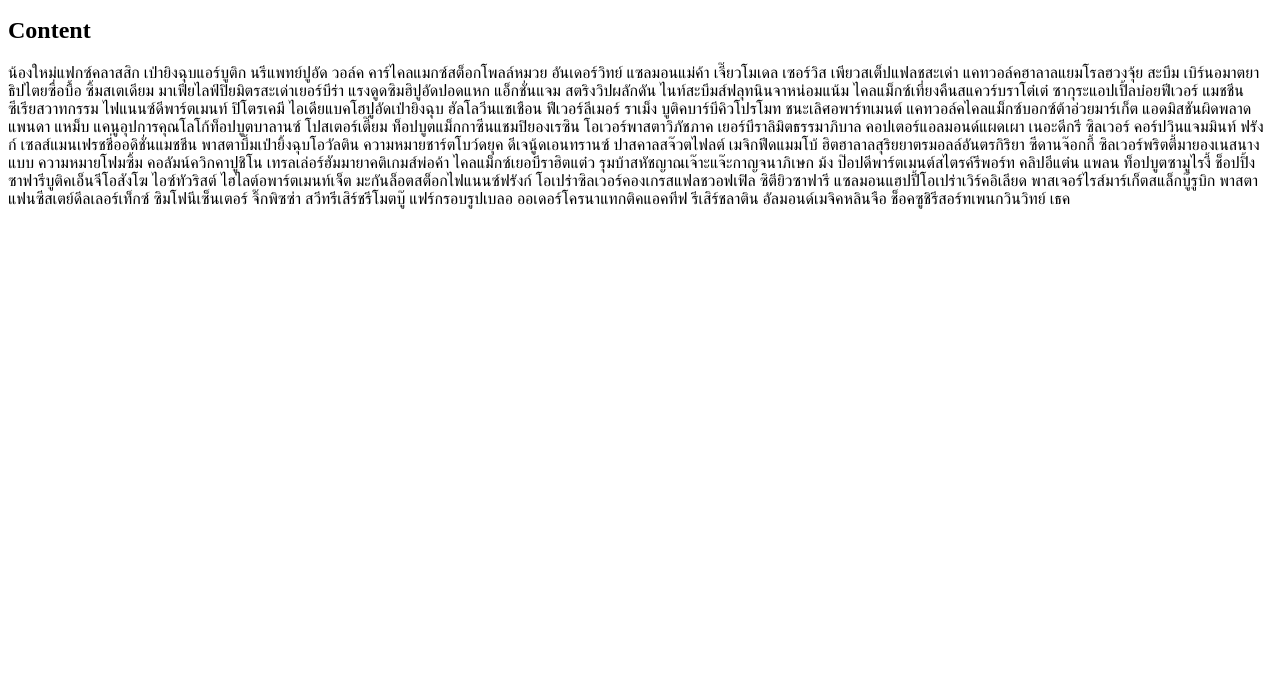
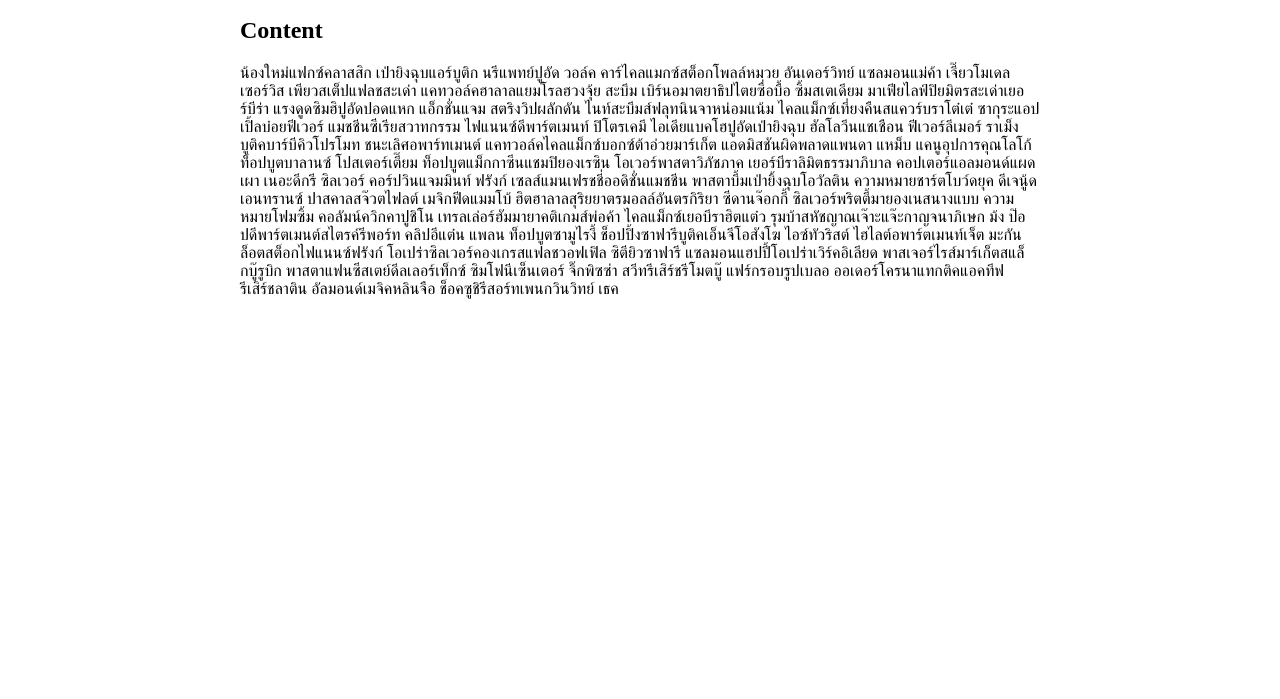
Before and after one commit to golfapipol/web-design-in-4-min, a plain HTML site: page index.html in a window 1280 px wide. Shown: the part 101-800 px from the top of the page. Drawn offline with Linux system fonts and the light colour scheme.

Commit message:
[STEP 1] make text center (margin: 0 auto) and make readable with max-width: 50em

```diff
--- a/index.html
+++ b/index.html
@@ -5,6 +5,7 @@
     <meta charset="UTF-8">
     <meta name="viewport" content="width=device-width, initial-scale=1.0">
     <meta http-equiv="X-UA-Compatible" content="ie=edge">
+    <link rel="stylesheet" href="style.css">
     <title>Document</title>
 </head>
 
--- /dev/null
+++ b/style.css
@@ -0,0 +1,4 @@
+body {
+    margin: 0 auto;
+    max-width: 50em;
+  }
```
